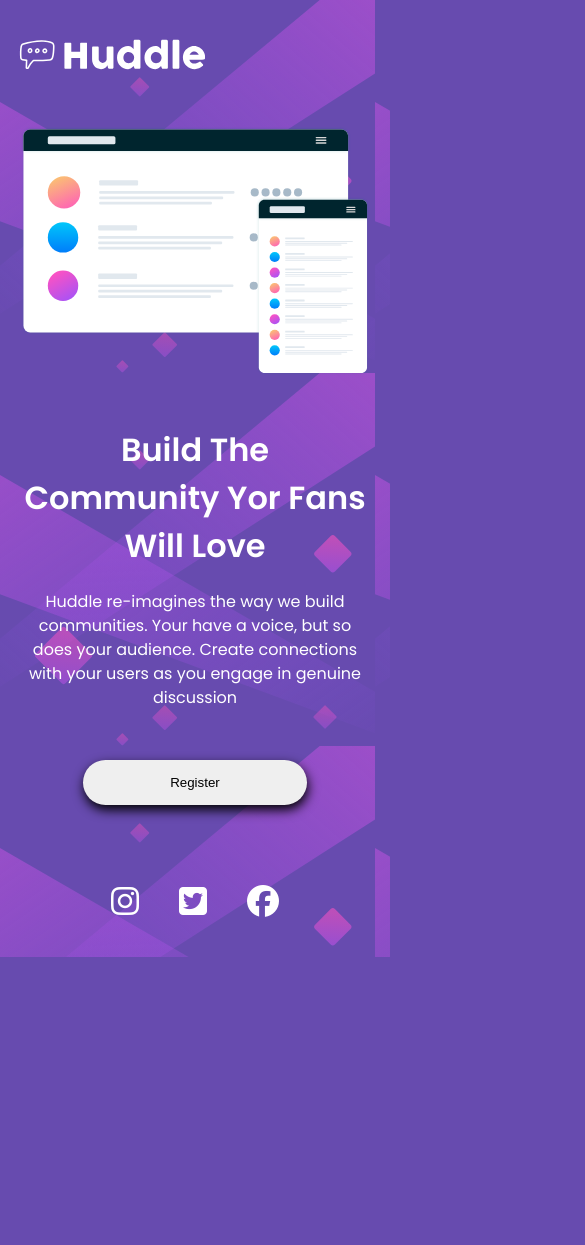
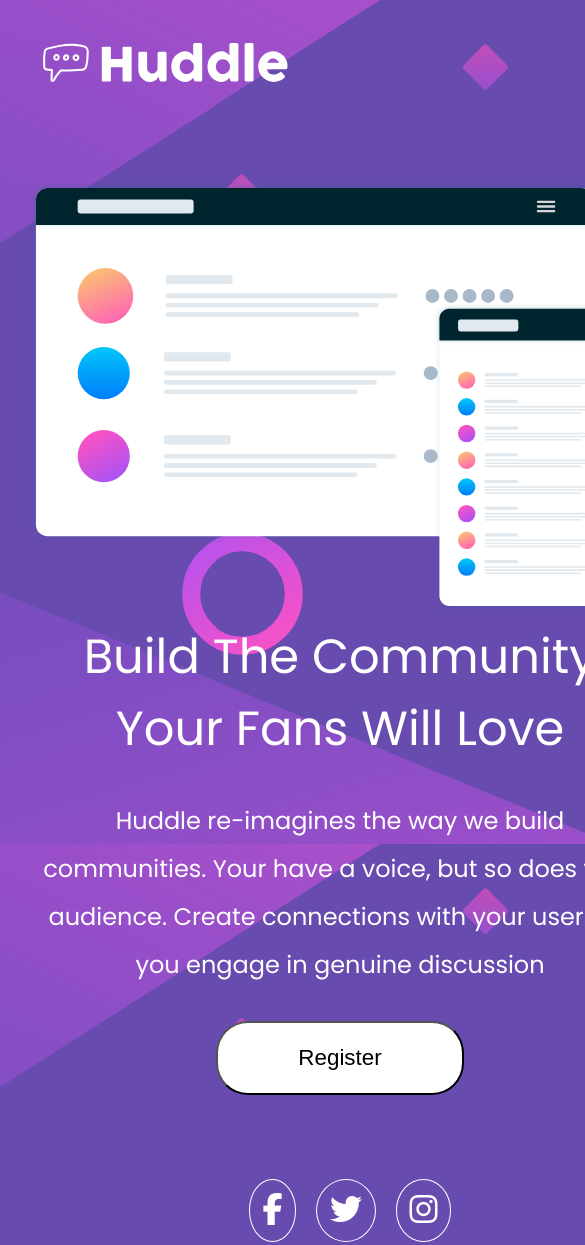
Before and after one commit to Felipealvesnn/CHALLENGE-HUB, a plain HTML site: page index.html in a window 390 px wide. Shown: the top 1245 px of the page, 585 px wide, since content can reach past the window. Before the commit the page ends 957 px from the top, so only its background shows below. Drawn offline with Linux system fonts and the light colour scheme.

Commit message:
atualizado

```diff
--- a/index.html
+++ b/index.html
@@ -18,20 +18,20 @@
 
 <body>
     <main>
-        <header><img class="logo" src="./src/images/logo.svg" alt="" srcset=""></header>
-        <div class="container">
-            <img class="img-body" src="./src/images/illustration-mockups.svg" alt="">
-            <div class="container-textos">
-                <h1> Build The Community Yor Fans Will Love</h1>
+        <header class="header"><img src="./src/images/logo.svg" alt="" srcset=""></header>
+        <section class="main">
+            <div class="central image"><img src="./src/images/illustration-mockups.svg" alt="" srcset=""></div>
+            <div class="central letras"><h1> Build The Community Your Fans Will Love</h1>
                 <p>Huddle re-imagines the way we build communities. Your have a voice, but so does your audience. Create
                     connections with your users as you engage in genuine discussion</p>
-                <button>Register</button>
-            </div>
-        </div>
-        <footer>
-            <i class="fa-brands fa-instagram fa-2x"></i>
-            <i class="fa-brands fa-twitter-square fa-2x"></i>
-            <i class="fa-brands fa-facebook fa-2x"></i>
+                <button>Register</button></div>
+        </section>
+
+        <footer class="footer">
+            <div class="roda"> <i class="fa-brands fa-facebook-f"></i></div>
+            <div class="roda"><i class="fa-brands fa-twitter"></i></div>
+            <div class="roda"><i class="fa-brands fa-instagram"></i></div>
+
         </footer>
 
     </main>
--- a/src/css/index.css
+++ b/src/css/index.css
@@ -1,125 +1,114 @@
 body {
   font-family: "Poppins", sans-serif;
-  min-height: 100vh;
+  height: 100vh;
   background: url(../images/bg-desktop.svg)center bottom  repeat;
   background-color: hsl(257, 40%, 49%);
   background-size:cover;
   color: white;
   line-height: 1.5;
   transition: 0.3s;
-  display: flex;
+  display: grid;
+  place-items: center;
+  width: 100%;
+
+}
+main{
+  margin: 0 10rem;
 }
 
-main {
-  margin: 0 auto;
-  width: 1024px;
-  display: block;
+section.main{
+  display: flex;
+  flex-direction: row;
+  width: 100%;
+}
+.central{
+  padding-top: 5rem;
+  width:  100%;
 }
 
-.logo {
-  width: 200px;
+.letras p{
+  line-height: 2;
 }
 
-header {
-  padding: 61px 10px;
+ .letras h1{
+  font-size: 4rem;
+ }
+ .letras button {
+  font-size: 1.4rem;
+  margin-top: 2rem;
+  border-radius: 2rem;
+  padding: 1.4rem 5rem;
+  background-color: white ;
+  color: black;
  }
 
-.img-body {
-  width: 400px;
+ @media only screen and (max-width: 800px)  {
+  main{
+    margin: 0;
+
+    padding: 30px
+  }
+  .central{
+    display: flex;
+    flex-direction: column;
+    justify-content: center;
+    align-items: center;
+  }
+  .central.image img{
+    width: 600px;
   }
 
-.container {
+  .letras {
+    padding: 10px;
+  }
+
+  .letras h1{
+    font-size: 3rem;
+    text-align: center;
+   }
+
+
+  section.main{
+    display: flex;
+    flex-direction: column;
+    width: 100%;
+  }
+  .letras p{
+    margin-top: 2rem;
+    line-height: 2;
+    text-align: center;
+    font-size: 1.5rem
+  }
+
+
+
+ }
+
+
+
+ .footer{
   display: flex;
   padding: 10px 10px;
-}
-
-.container .container-textos {
-  padding-left: 40px;
-}
-
-.container .container-textos h1 {
-  font-weight: 600;
-  padding: 20px 0;
-  display: block;
-  font-size: 2em;
-}
-
-.container .container-textos p {
-  font-weight: 400;
-}
-
-.container .container-textos button {
-  margin-top: 20px;
-  padding: 10px 40px;
-  border-radius: 45px;
-  border: none;
-  transition: 0.3s;
-  box-shadow: 1px 5px 0.9em black;
-}
-
-.container .container-textos button:hover {
-  box-shadow: 0 0 0.4em black;
-}
-
-footer {
-  display: flex;
   justify-content: flex-end;
  }
 
-footer i {
-  padding: 10px;
+ .footer .roda{
+  border-radius: 100%;
+  border:solid 1px ;
+  align-self:flex-end;
+  margin-left: 20px;
+  padding: 0.8rem 0.8rem;
  }
 
-@media (max-width: 575px) {
-  body {
-    height: 100%;
+ .footer .roda i{
+  font-size: 2rem;
 
-    background: url(../images/bg-mobile.svg);
-    background-color: hsl(257, 40%, 49%);
  }
-
-  main {
+ @media only screen and (max-width: 800px)  {
+  .footer{
+    margin: 4rem 0;
     width: 100%;
-    height: 100vh;
-  }
-
-  header {
-    padding: 30px 10px;
-  }
-
-  .logo {
-    width: 200px;
-  }
-
-  .img-body {
-    width: 100%;
-  }
-
-  .container {
-    flex-direction: column;
-    padding: 10px 20px;
-  }
-
-  .container .container-textos {
-    display: flex;
-    justify-content: center;
-    flex-direction: column;
-    padding: 30px 0;
-    align-items: center;
-    text-align: center;
-  }
-
-  .container .container-textos button {
-    margin-top: 50px;
-    padding: 15px 87px;
-  }
-
-  footer {
-    display: flex;
     justify-content: center;
   }
 
-  footer i {
-    padding: 40px 20px;
  }
-}
```
Lines whose indentation alone changed are shown as unchanged.
